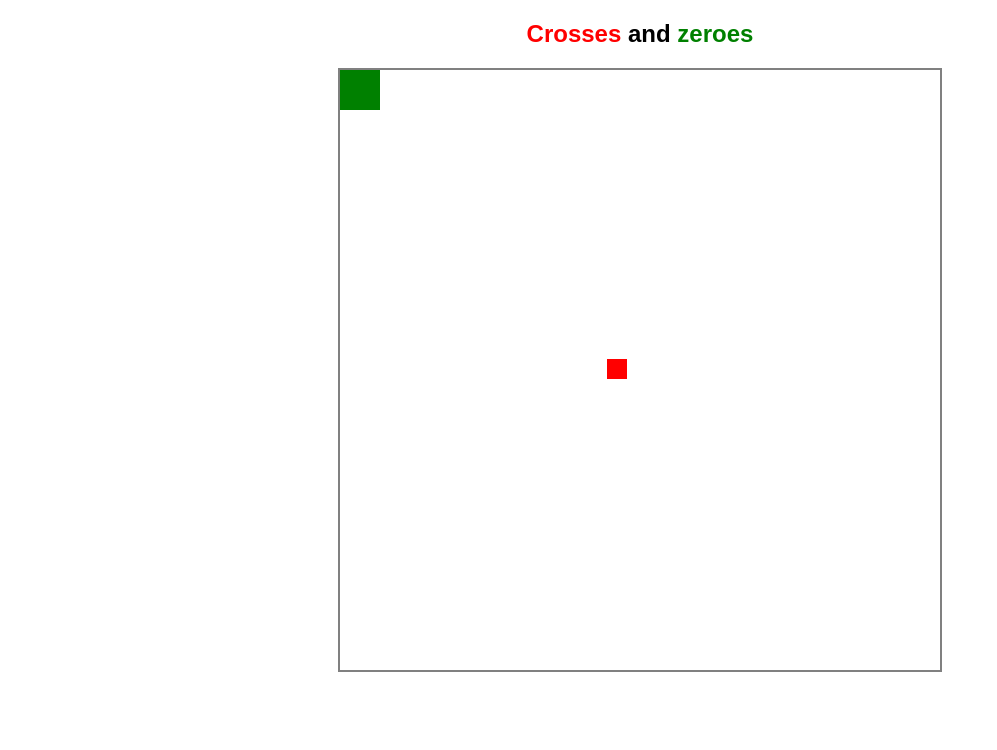
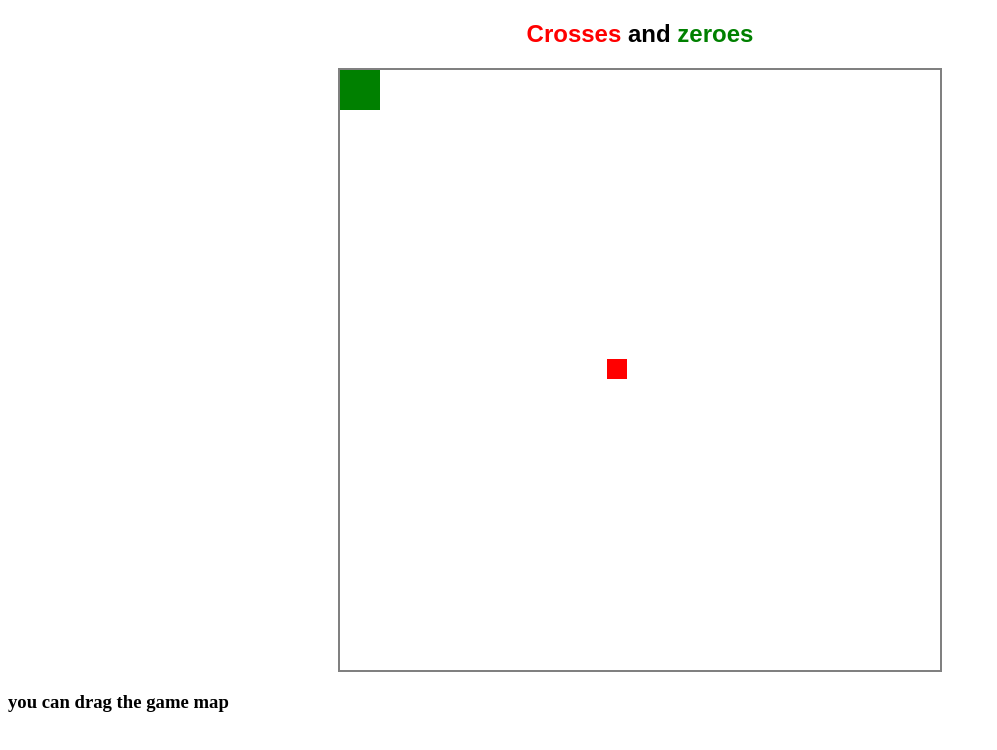
Before and after one commit to godlinpz/crosszero, a plain HTML site: page index.html in a window 1280 px wide. Shown: the whole page, without its empty margins (0-997 px from the left). Drawn offline with Linux system fonts and the light colour scheme.

Commit message:
Additional description

```diff
--- a/index.html
+++ b/index.html
@@ -11,5 +11,6 @@
 <body>
     <h2><span class="crosses">Crosses</span> and <span class="zeroes">zeroes</span></h2>
     <canvas id="cz" tabindex="1" width="600" height="600"></canvas>
+    <h3>you can drag the game map</h3>
 </body>
 </html>
```
